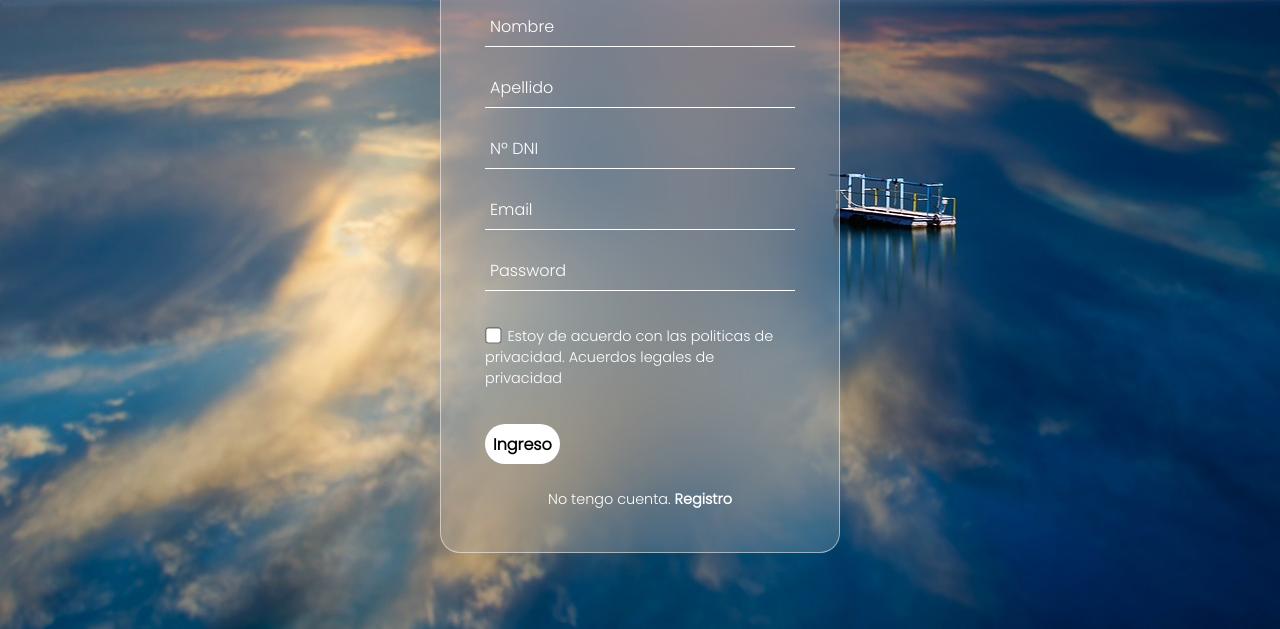
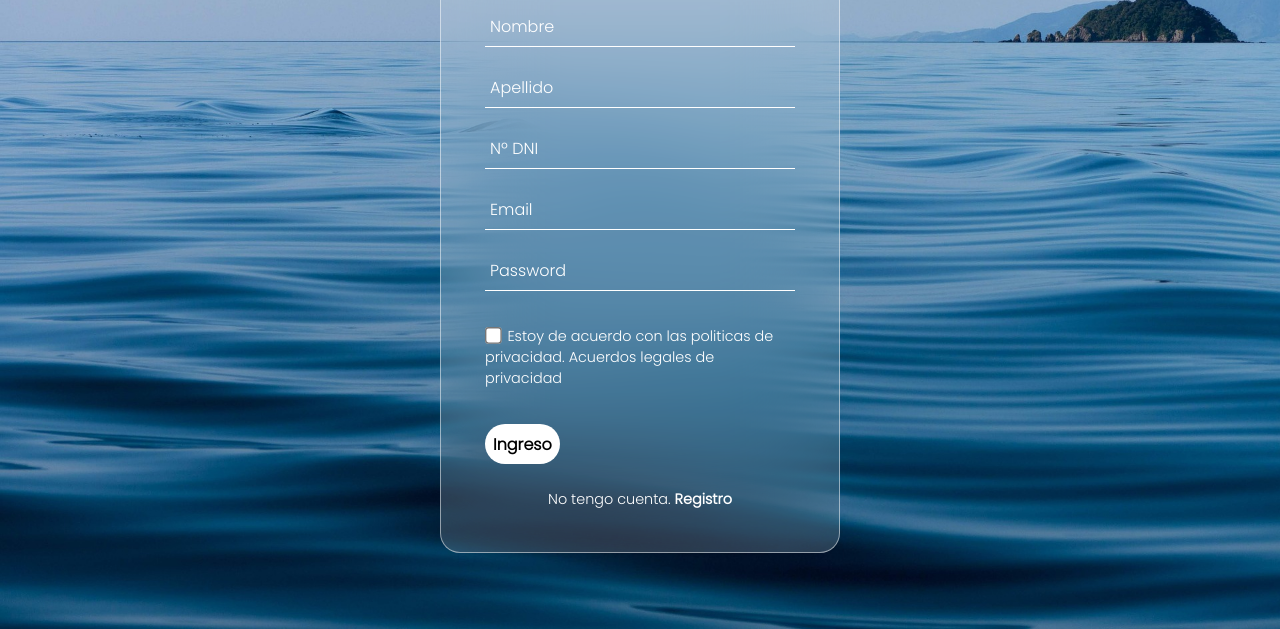
Before and after one commit to AviCafre/MediBox, a plain HTML site: page index-login.html in a window 1280 px wide. Shown: the part 171-800 px from the top of the page. Drawn offline with Linux system fonts and the light colour scheme.

Commit message:
correccion de error

```diff
--- a/style-login.css
+++ b/style-login.css
@@ -1,6 +1,6 @@
 @import url('https://fonts.googleapis.com/css2?family=Poppins:wght@300&display=swap');
 
-*{
+ *{
     margin: 0;
     padding: 0;
     box-sizing: border-box;
@@ -11,7 +11,7 @@ body{
     align-items: center;
     justify-content: center;
     min-height: 100vh;
-    background: url(/images/10.jpg);
+    background: url(images/2.jpg);
     background-repeat: no-repeat;
     background-position: center;
     background-size: cover;
@@ -112,4 +112,4 @@ button{
 }
 .para p a:hover{
     text-decoration: underline;
-}
+}/* */
--- a/style.css
+++ b/style.css
@@ -5,7 +5,7 @@ font-family: 'Poppins', sans-serif; */
 
 
 body{
-    background: url(images/10.jpg);
+    background: url(images/2.jpg);
     background-size: cover;
     background-repeat: no-repeat;
 
```
